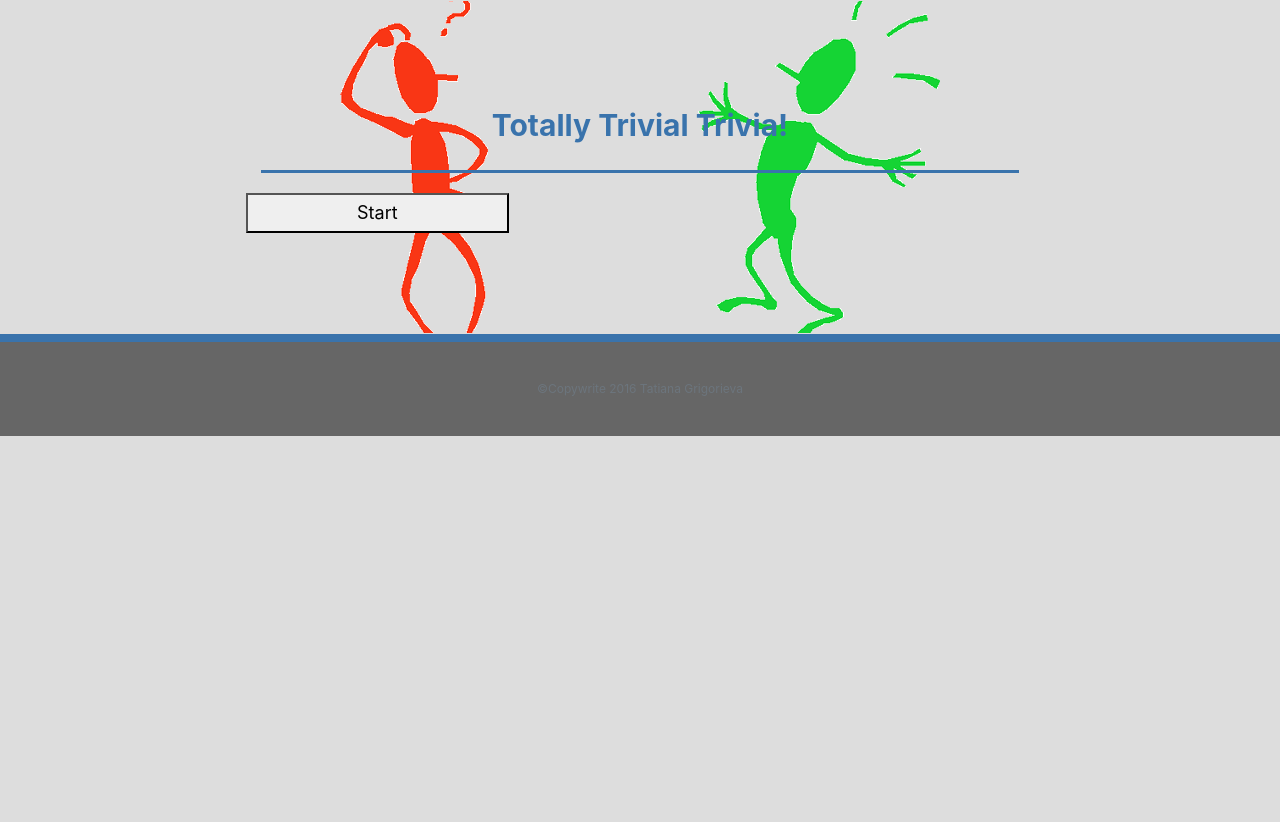
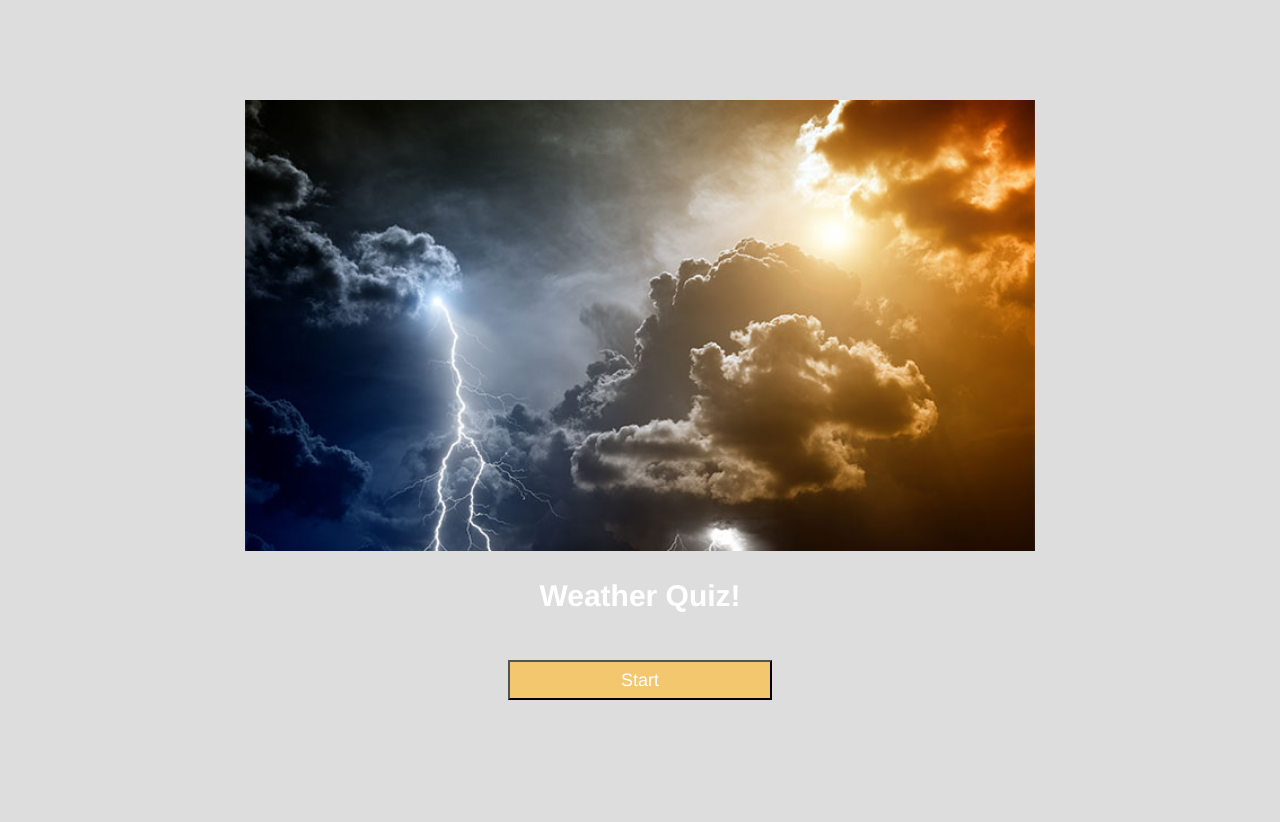
Before and after one commit to tsg1204/TriviaGame, a PHP site: page / in a window 1280 px wide. Before the commit the page ends 436 px from the top, so only its background shows below. Run offline with PHP 8.4, Linux system fonts and the light colour scheme; some libraries are stand-ins or nearby versions.

Commit message:
final changes

```diff
--- a/assets/css/style.css
+++ b/assets/css/style.css
@@ -1,6 +1,9 @@
 /*@import "font-awesome";*/
 body {
-	color:#3973ac;
+	color: #fff; /*#3973ac;*/
+	//background: url('../images/storm.jpg') no-repeat center;
+	//background-repeat: no-repeat;
+	//background-position: center;
 	font-size: 18px;
 	line-height: 34px;
 	background-color: #ddd;
@@ -12,7 +15,7 @@ body {
 	width: 100%;
 	max-width: 960px;
 	margin: 0 auto;
-	clear: both;
+	//clear: both;
 }
 h1,
 h2,
@@ -25,12 +28,12 @@ p:last-child {
 }
 h1, h2, h3 {
 	font-weight: 700;
-	color: #3973ac;
+	color: #fff;
 }
 h1 {
 	font-size: 30px;
 	line-height: 49px;
-	border-bottom: 3px solid #3973ac;
+	/*border-bottom: 3px solid #3973ac;*/
 	padding-bottom: 20px;
 	text-align: center;
 }
@@ -44,13 +47,29 @@ main {
 }
 
 .main-section {
-	background-image: url('../images/question.gif');
-	background-repeat: no-repeat;
-	background-position: center;
 	padding: 100px;
 	margin: auto;
 	width: 100%;
-	border: 1px solid #ddd;
+	//border: 1px solid #ddd;
+	text-align: justify;
+}
+#top-image {
+	width: 100%;
+}
+#question-contaner {
+	margin-bottom: 20px;
+}
+#start, #start-over {
+	background-color: #F2C76E;
+}
+#myImg {
+	width: 50%;
+	margin: 10px 0px 5px 20px;
+}
+.option {
+	text-align: center;
+}
+#question {
 	text-align: justify;
 }
 
--- a/assets/js/game.js
+++ b/assets/js/game.js
@@ -4,67 +4,89 @@ $(document).ready(function(){
 
 
     $('#start').on("click", function(){
-
-      //  quiz.startTimer();
+        //timer.start();
         quiz.displayQuestion(quiz.index);
-        showQuestion = setInterval(quiz.nextQuestion, 5000);
+        showQuestion = setInterval(quiz.nextQuestion, 10000);
     })
 
-    $('.option').on("click", function(){
-        answerClicked = this.id;
-        console.log(answerClicked);
-
-        clearInterval(showQuestion);
-
-        quiz.displayAnswer();
-    })
+    $(document).on('click', '.option', quiz.displayAnswer);
 
 
+    $('#start-over').on("click", function(){
+        clearInterval(showOver);
+        quiz.reset();
+        $('#question-contaner').show();
+        timer.start();
+        quiz.displayQuestion(quiz.index);
+        showQuestion = setInterval(quiz.nextQuestion, 10000);
+    })
 
 });
 
+var timer = {
+    start: function() {
+        counter = setInterval(timer.countDown, 1000); // here timer should be counting
+    },
+    stop: function() {
+        quiz.time = 10;
+        clearInterval(counter);
+    },
+    countDown: function() {
+
+        $('#timer').show();
+        $('#timer').html('Time remaining: ' + quiz.time + ' sec.');
+        quiz.time--;
+    }
+}
 
 var quiz = {
     quizList: [{
-                question: "First question?",
-                choices: ["485", "634", "408", "528"],
-                correctAnswer: 2 },
+                question: "When is tornadoes season in Nebraska?",
+                choices: ["Year around", "Summer", "Spring", "Not a tornadoes state"],
+                correctAnswer: 0,
+                image: "assets/images/tornado.jpg"},
             {
-                question: "Second question?",
-                choices: ["Grand Central, NY", "Shibuya, Tokyo", "Beijing Central, Chine", "Gard du Nord, Paris"],
-                correctAnswer: 1 },
+                question: "This is water vapor that forms on a dust particle that becomes heavy enough to fall from the sky.",
+                choices: ["Sleet", "Snow", "Rain", "Hail"],
+                correctAnswer: 3,
+                image: "assets/images/hail.jpg"},
             {
-                question: "Third question?",
-                choices: ["Nile", "Amazon", "Mississippi", "Yangtze"],
-                correctAnswer: 0 },
+                question: "What is the middle of a hurricane called?",
+                choices: ["Belly", "Button", "Eye", "Circle"],
+                correctAnswer: 2,
+                image: "assets/images/hurricane.jpg"},
             {
-                question: "Fouth question?",
-                choices: ["Waterloo", "Baker Street", "Kings Cross", "Victoria"],
-                correctAnswer: 0 }
+                question: "Which clouds looks like heaps of cotton?",
+                choices: ["Cumulus", "Stratus", "Cumulonimbus", "Cirrus"],
+                correctAnswer: 2,
+                image: "assets/images/cumul.jpg"}
         ],
-    time: 5,
+    time: 10,
     index: 0,
     correct: 0,
     incorrect: 0,
     timesUp: 0,
+    outOfTime: false,
     reset: function() {
-        quiz.time = 5;
+        quiz.time = 10;
         quiz.index = 0;
         quiz.correct = 0;
         quiz.incorrect = 0;
         quiz.timesUp = 0;
+        quiz.outOfTime = false;
         $('#timer'). hide();
         $('#question').hide();
-        $('#answer').hide();
         $('#choices').hide();
         $('#game-over-contaner').hide();
-        $('#game-over').hide();
+        $('#start-over').hide();
     },
 
     displayQuestion: function(index){
+        timer.start();
+        quiz.outOfTime = false;
        // console.log('time from display: ' + quiz.time);
         $('#start').hide();
-
+        $('#question-contaner').show();
         $('#question').show();
         $('#choices').show();
 
@@ -78,79 +100,99 @@ var quiz = {
             console.log(quiz.quizList[index].choices[i]);
         }
 
-        $('.option').on("click", function(){
-            answerClicked = this.id;
-            console.log(answerClicked);
 
-            clearInterval(showQuestion);
-
-            quiz.displayAnswer();
-
-        })
-
-        //console.log('answer option: ' + answerClicked);
     },
 
     nextQuestion() {
+       // timer.start();
+        clearInterval(showQuestion);
+        $('#answer').remove();
+        $('#myImg').remove();
         quiz.index++;
-        console.log('index: ' + quiz.index);
 
-        quiz.displayQuestion(quiz.index);
-
-        if (quiz.index == (quiz.quizList[quiz.index].choices.length - 1)) {
-            quiz.index = 0;
-            clearInterval(showQuestion);
-            quiz.quizOver();
+        //****************** not working
+        if (quiz.time  < 0) {
+            //console.log('Time"s up: ' + quiz.time);
+            //timer.stop();
+            quiz.outOfTime = true;
+            quiz.displayAnswer();
+            quiz.index--;
+        //****************** not working
         }
-
+        else {
+            //quiz.index++;
+            //console.log('Quiz index next: ' + quiz.index);
+            showQuestion = setInterval(quiz.nextQuestion, 10000);
+            quiz.displayQuestion(quiz.index);
+        }
     },
 
     displayAnswer() {
-        $('#answer').show();
+        timer.stop();
+        $('#question-contaner').hide();
+        $('#question').hide();
+        $('#choices').hide();
+        $('#answer-contaner').show();
 
-        //if correctAnswer and time is not up
-        if (answerClicked === quiz.quizList[quiz.index].choices[quiz.correctAnswer]) {
-            //quiz.displayAnswer();
+        var answerIndx = $('#choices li').index(this);
+        console.log('My answer: ' + answerIndx + ' | Right one: ' + quiz.quizList[quiz.index].choices[quiz.quizList[quiz.index].correctAnswer]);
+        console.log('Quiz index: ' + quiz.index);
+
+        var aPicture = $('<img>');
+        aPicture.attr('id','myImg');
+        aPicture.attr('src', quiz.quizList[quiz.index].image);    // not working
+        aPicture.attr('alt', 'weather image');
+
+        var myAnswer = $('<div>');
+        myAnswer.attr('id', 'answer');
+
+        if (answerIndx === quiz.quizList[quiz.index].correctAnswer) {
             quiz.correct++;
-            $('#answer').html(' Correct! '+ quiz.quizList[quiz.index].choices[quiz.correctAnswer] + ' ');
+
+            myAnswer.text(' Correct! It is '+ quiz.quizList[quiz.index].choices[quiz.quizList[quiz.index].correctAnswer] + '!');
         }
         //incorrect answer
-        if (answerClicked != quiz.quizList[quiz.index].choices[quiz.correctAnswer]) {
-            //quiz.displayAnswer();
+        if (answerIndx != quiz.quizList[quiz.index].correctAnswer) {
+            quiz.incorrect++;
+
             //if answer is not correct
-            $('#answer').html(' The correct answer: '+ quiz.quizList[quiz.index].choices[quiz.correctAnswer] + ' ');
-            quiz.incorrect++;
+
+            myAnswer.text(' No :( The correct answer: '+ quiz.quizList[quiz.index].choices[quiz.quizList[quiz.index].correctAnswer] + ' ');
         }
+        //*******************  not working
         //time is up
-        if (quiz.time === 5) {
-            //quiz.displayAnswer();
-            $('#answer').html(' Your time is up! Correct answer: '+ quiz.quizList[quiz.index].choices[quiz.correctAnswer] + ' ');
+        if (quiz.outOfTime === true) {
+            quiz.time = 10;
             quiz.timesUp++;
+
+            myAnswer.text(' Your time is up! Correct answer: '+ quiz.quizList[quiz.index].choices[quiz.quizList[quiz.index].correctAnswer] + ' ');
         }
-        clearInterval(showQuestion);
-        quiz.nextQuestion();
+
+        $('#answer-contaner').append(myAnswer);
+        $('#answer-contaner').append(aPicture);
+
+        if (quiz.index == (quiz.quizList[quiz.index].choices.length - 1)) {
+            //console.log('over');
+            clearInterval(showQuestion);
+
+            showOver = setInterval(quiz.quizOver, 1000);
+        }
+        else {
+            clearInterval(showQuestion);
+            showQuestion = setInterval(quiz.nextQuestion, 2000);
+        }
     },
 
     quizOver: function() {
+        timer.stop();
         $('#answer-contaner').hide();
         $('#question-contaner').hide();
         $('#game-over-contaner').show();
         $('#correct-answers').html('Correct answers: ' + quiz.correct);
         $('#incorrect-answers').html('Incorrect answers: ' + quiz.incorrect);
         $('#unanswered').html('Unanswered questions: ' + quiz.timesUp);
+        $('#myImg').remove();
+        $('#answer').remove();
+        $('#start-over').show();
     }
 };
-
-var timer = {
-    start: function() {
-        counter = setInterval(timer.countDown, 1000); // here timer should be counting
-    },
-    stop: function() {
-        clearInterval(counter);
-    },
-    countDown: function() {
-
-        $('#timer').show().html('Time remaining: ' + quiz.time + ' sec.');
-        quiz.time--;
-    }
-}
--- a/index.html
+++ b/index.html
@@ -2,7 +2,7 @@
 <html lang="en">
 <head>
   <meta charset="utf-8">
-  <title>Trivia Game</title>
+  <title>Weather Quiz</title>
   <link rel="stylesheet" type="text/css" href="assets/css/reset.css">
   <link rel="stylesheet" type="text/css" href="https://bootswatch.com/spacelab/bootstrap.min.css">
    <link rel="stylesheet" type="text/css" href="assets/css/style.css">
@@ -19,18 +19,21 @@
 <!-- Main section -->
 	<div class="container main-section">
 		<div class="row">
+			<div><img id="top-image" src="assets/images/storm.jpg"/></div>
+		</div>
+		<div class="row">
 			<div class="col-lg-12">
-				<h1>Totally Trivial Trivia!</h1>
+				<h1>Weather Quiz!</h1>
 	  		</div>
-	  		<div id="timer" class="col-lg-offset-2 col-lg-6">Time: 07 seconds.</div>
+	  		<div id="timer" class="col-lg-offset-3 col-lg-6">Time: 07 seconds.</div>
 	  	</div>
 		<div class="row">
-			<button id="start" class="col-lg-offset-4 col-lg-4">Start</button>
+			<button id="start" class="col-xs-offset-6 col-sm-6 col-sm-offset-6 col-sm-3 col-md-offset-4 col-md-3 col-lg-offset-4 col-lg-4">Start</button>
 		</div>
 		<div class="row">
 		  	<div id="question-contaner">
-		  		<div id="question" class="col-lg-offset-2 col-lg-6">Question?</div>
-		  		<div class="col-lg-offset-2 col-lg-6">
+		  		<div id="question" class="col-md-offset-1 col-md-4 col-lg-offset-3 col-lg-6">Question?</div>
+		  		<div class="col-lg-offset-3 col-lg-6">
 					<ul id="choices" class="list-group">
 					  <li id="0" class="list-group-item list-group-item-info option">Dapibus ac facilisis in</li>
 					  <li id="1" class="list-group-item list-group-item-info option">Cras sit amet nibh libero</li>
@@ -41,28 +44,22 @@
 			</div>
 		</div>
 		<div class="row">
-		  	<div id="answer-contaner" class="col-lg-offset-2 col-lg-6">
-		  		<div id="answer">Answer!</div>
-			</div>
+		  	<div id="answer-contaner" class="col-lg-offset-3 col-lg-6"></div>
 		</div>
 		<div class="row">
-		  	<div id="game-over-contaner" class="col-lg-offset-2 col-lg-6">
+		  	<div id="game-over-contaner" class="col-lg-offset-3 col-lg-6">
 		  		<div id="correct-answers" >Number of correct answers</div>
 		  		<div id="incorrect-answers" >Number of incorrect answers</div>
 		  		<div id="unanswered" >Number of unanswered questions</div>
 			</div>
+			<div id="picture" class="col-lg-offset-3 col-lg-6"></div>
 		</div>
 		<div class="row">
-			<button id="game-over" class="col-lg-offset-4 col-lg-4">Start Over?</button>
+			<button id="start-over" class="col-lg-offset-4 col-lg-4">Start Over?</button>
 		</div>
 	<!-- end Main section -->
 
-	</div> <!--<div class="container">-->	<!-- Footer section -->
-	<footer class="footer">
-	  <div class="container">
-	    <p id="copywrite" class="text-muted">&copy;Copywrite 2016 Tatiana Grigorieva</p>
-	  </div>
-	</footer>
+	</div>
 
 	<script type="text/javascript" src="assets/js/game.js"></script>
 </body>
```
Also changed, not shown: assets/js/help.js (+16 -1 lines), helpcss.css (added, +87 -0 lines), assets/images/cumul.jpg (added), assets/images/hail.jpg (added), assets/images/hurricane.jpg (added), assets/images/storm.jpg (added), assets/images/tornado.jpg (added).
